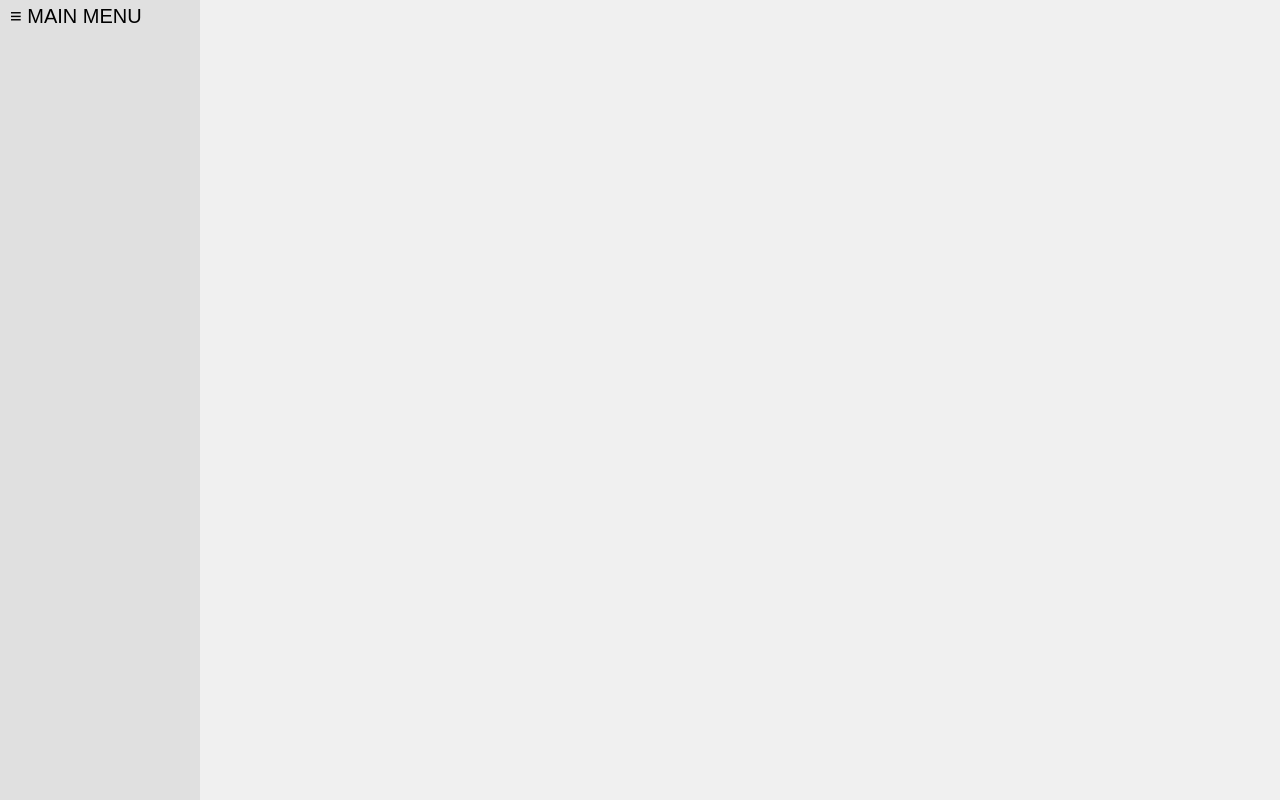
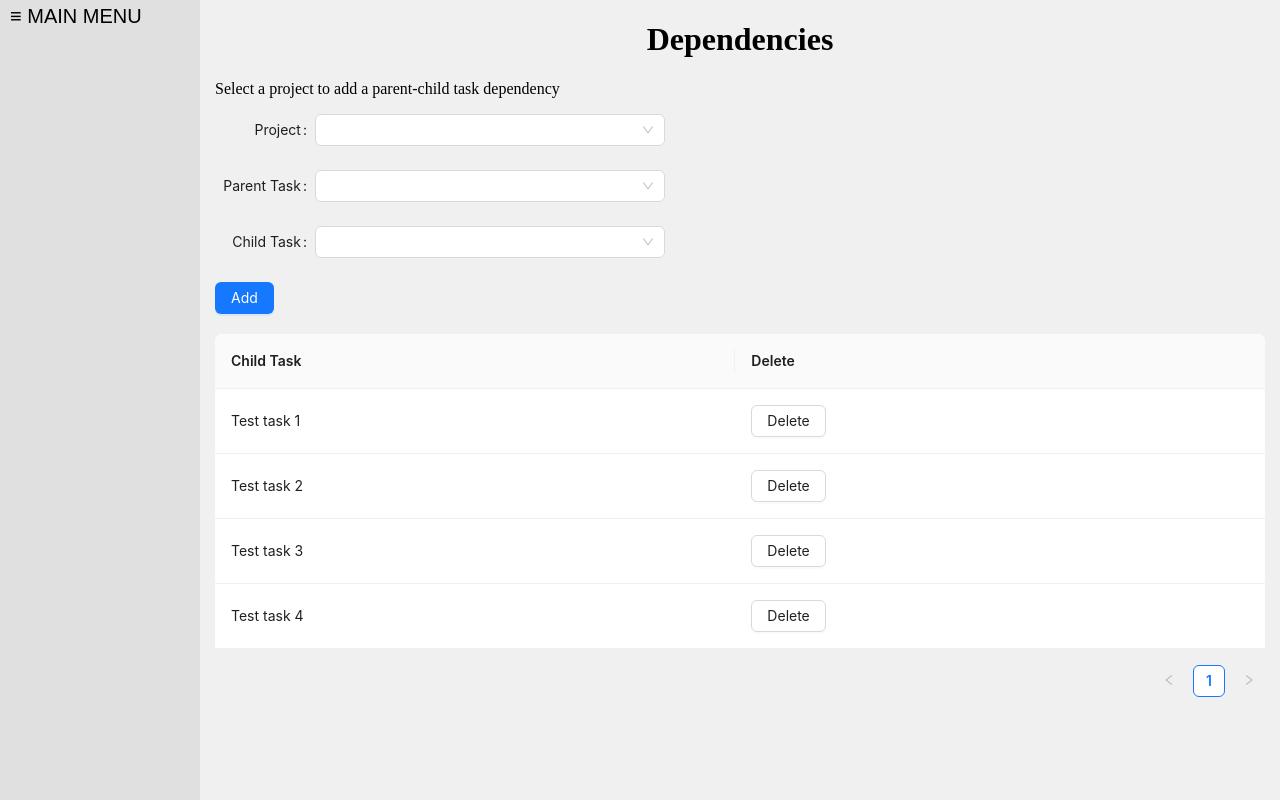
Before and after one commit to jdolphin5/TaskJolt, a React app in the folder client/: page /dependencies in a window 1280 px wide. Before the commit this address had no page. Built offline with nearby package versions, Linux system fonts and the light colour scheme.

Commit message:
add dependencies page

```diff
--- a/client/src/components/ContentArea.tsx
+++ b/client/src/components/ContentArea.tsx
@@ -5,6 +5,7 @@ import Tasks from "./Tasks";
 import AddTask from "./AddTask";
 import EditTask from "./EditTask";
 import Tags from "./Tags";
+import Dependencies from "./Dependencies";
 import { fetchProjectData, fetchTaskDataWithProjectData } from "../APIFunc";
 
 const ContentArea: React.FC = () => {
@@ -107,6 +108,7 @@ const ContentArea: React.FC = () => {
         }
       />
       <Route path="/tags" element={<Tags />} />
+      <Route path="/dependencies" element={<Dependencies />} />
     </Routes>
   );
 };
--- /dev/null
+++ b/client/src/components/Dependencies.tsx
@@ -0,0 +1,103 @@
+import React, { useState, useEffect } from "react";
+import { Button, Form, Select, Table } from "antd";
+
+const Dependencies = () => {
+  const handleSubmit = () => {};
+
+  const [form] = Form.useForm();
+
+  const [tableData, setTableData] = useState<any>([
+    {
+      key: 3,
+      childTask: "Test task 1",
+      delete: <Button>Delete</Button>,
+    },
+    {
+      key: 4,
+      childTask: "Test task 2",
+      delete: <Button>Delete</Button>,
+    },
+    {
+      key: 3,
+      childTask: "Test task 3",
+      delete: <Button>Delete</Button>,
+    },
+    {
+      key: 3,
+      childTask: "Test task 4",
+      delete: <Button>Delete</Button>,
+    },
+  ]);
+
+  const columns = [
+    {
+      title: "Child Task",
+      dataIndex: "childTask",
+      key: "childTask",
+    },
+    {
+      title: "Delete",
+      dataIndex: "delete",
+      key: "delete",
+    },
+  ];
+  return (
+    <div style={{ padding: "0px 15px 0px 15px" }}>
+      <h1 style={{ textAlign: "center" }}>Dependencies</h1>
+      <div style={{ padding: "0px 0px 5px 0px" }}>
+        <p>Select a project to add a parent-child task dependency</p>
+
+        <Form
+          labelCol={{
+            span: 4,
+          }}
+          wrapperCol={{
+            span: 14,
+          }}
+          layout="horizontal"
+          style={{
+            maxWidth: 600,
+          }}
+          onFinish={handleSubmit}
+          form={form}
+        >
+          <Form.Item name="a" label="Project">
+            <Select>
+              <Select.Option>Project A</Select.Option>
+              <Select.Option>Project B</Select.Option>
+              <Select.Option>Project C</Select.Option>
+            </Select>
+          </Form.Item>
+          <Form.Item name="b" label="Parent Task">
+            <Select>
+              <Select.Option>Task A</Select.Option>
+              <Select.Option>Task B</Select.Option>
+              <Select.Option>Task C</Select.Option>
+            </Select>
+          </Form.Item>
+          <Form.Item name="c" label="Child Task">
+            <Select>
+              <Select.Option>Task D</Select.Option>
+              <Select.Option>Task E</Select.Option>
+              <Select.Option>Task F</Select.Option>
+            </Select>
+          </Form.Item>
+
+          <Button type="primary" htmlType="submit">
+            Add
+          </Button>
+        </Form>
+
+        <div style={{ padding: "20px 0 20px 0px" }}>
+          <Table
+            dataSource={tableData}
+            columns={columns}
+            pagination={{ pageSize: 15 }}
+          />
+        </div>
+      </div>
+    </div>
+  );
+};
+
+export default Dependencies;
--- a/client/src/components/Navigation.tsx
+++ b/client/src/components/Navigation.tsx
@@ -65,7 +65,9 @@ const Navigation: React.FC = () => {
             <li style={{ padding: "7px 0px 0px 0px" }}>
               <Link to={"/Tags"}>Tags</Link>
             </li>
-            <li style={{ padding: "7px 0px 0px 0px" }}>Menu Item 4</li>
+            <li style={{ padding: "7px 0px 0px 0px" }}>
+              <Link to={"/Dependencies"}>Dependencies</Link>
+            </li>
             <li style={{ padding: "7px 0px 0px 0px" }}>Menu Item 5</li>
             <li style={{ padding: "7px 0px 0px 0px" }}>Menu Item 6</li>
           </ul>
```
